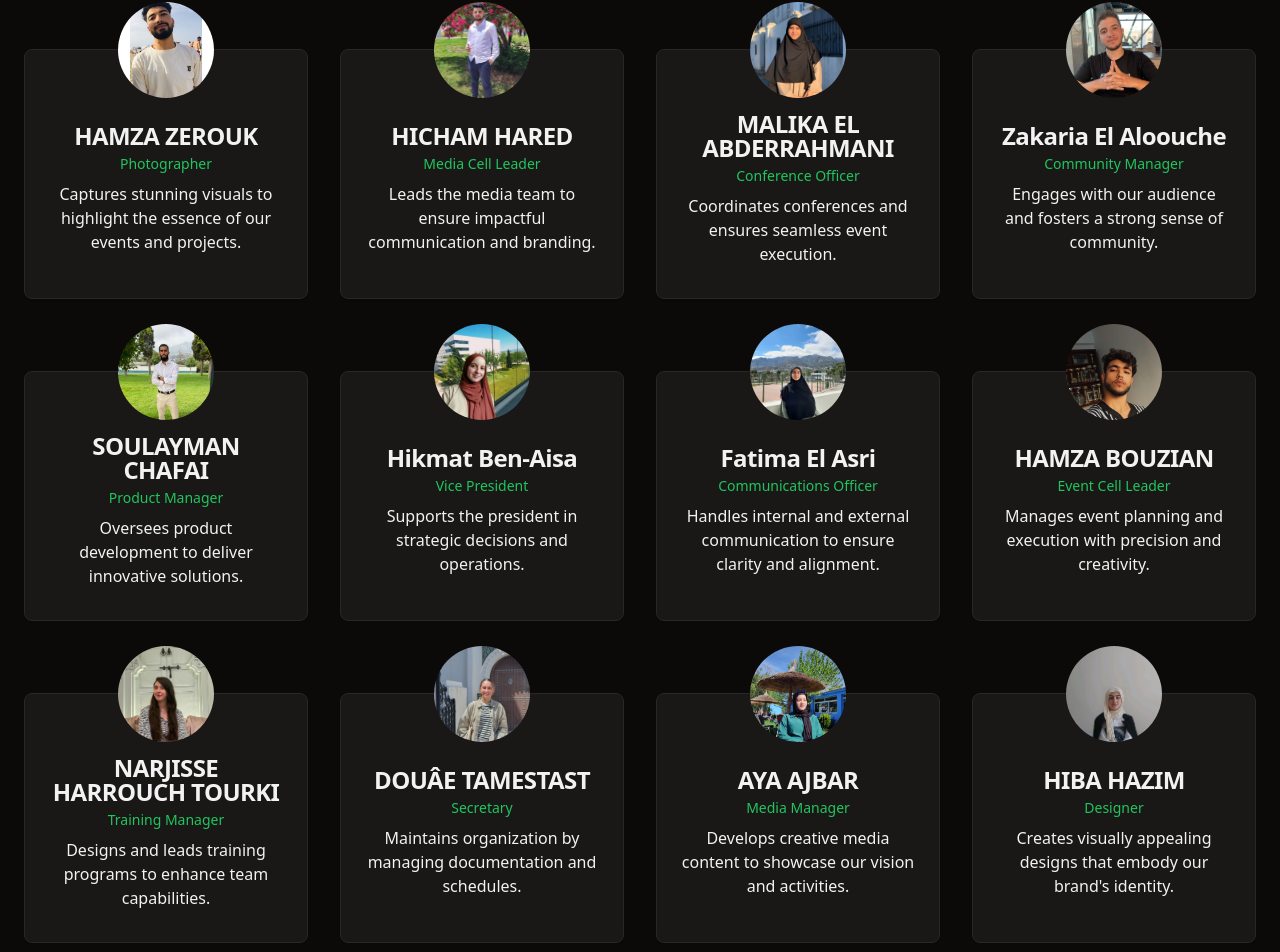
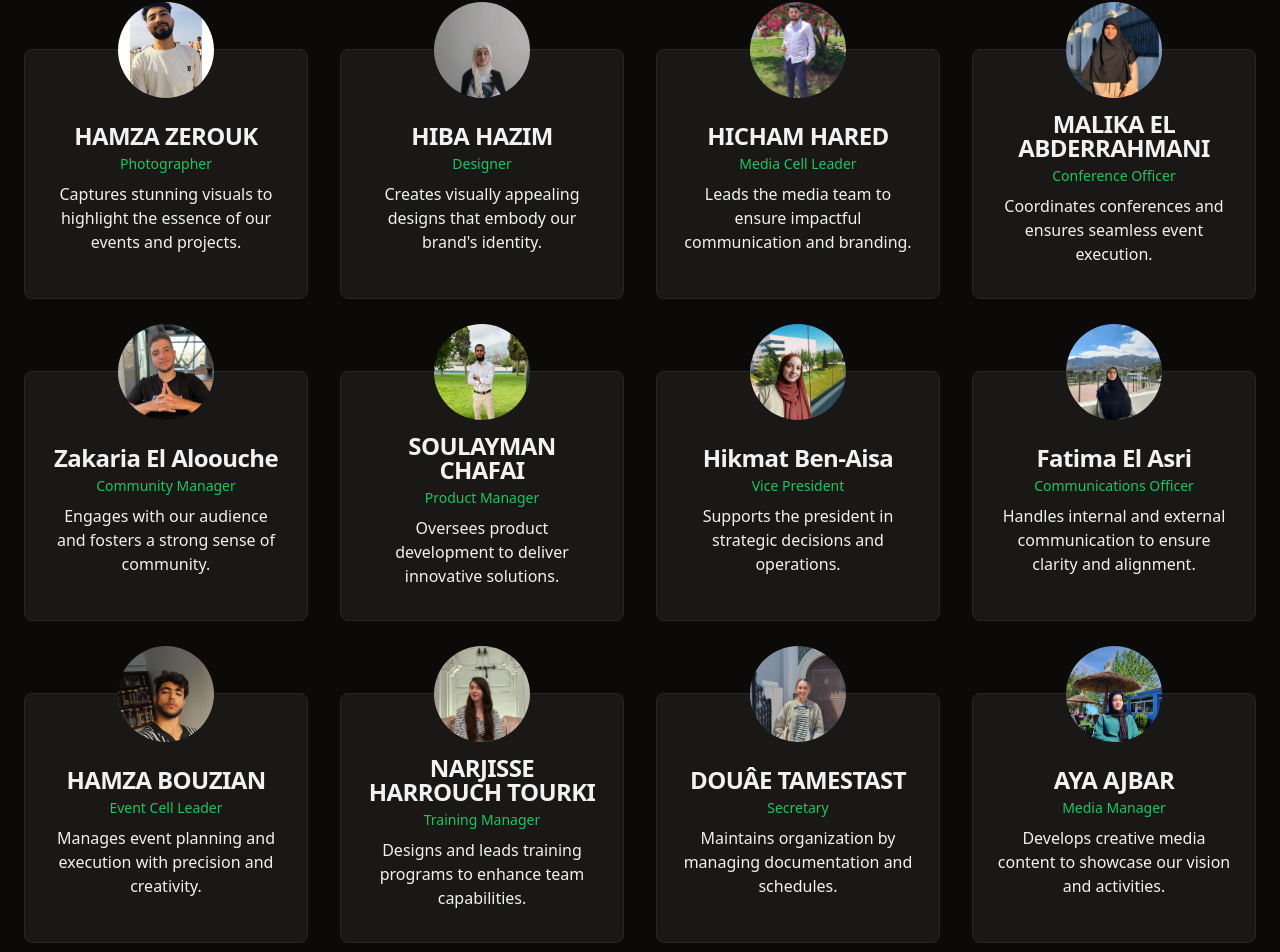
Before and after one commit to ismail-en-niou/landing_page_info4th, a React (Vite) app: page / in a window 1280 px wide. Shown: the part 3347-4299 px from the top of the page. Built offline with nearby package versions, Linux system fonts and the light colour scheme.

Commit message:
Update Team.tsx

```diff
--- a/src/components/Team.tsx
+++ b/src/components/Team.tsx
@@ -20,6 +20,12 @@ const teamList: TeamProps[] = [
     name: "HAMZA ZEROUK",
     position: "Photographer",
     description: "Captures stunning visuals to highlight the essence of our events and projects."
+  },
+  {
+    imageUrl: "./club/13.jpg",
+    name: "HIBA HAZIM",
+    position: "Designer",
+    description: "Creates visually appealing designs that embody our brand's identity."
   },
   {
     imageUrl: "./club/2.jpg",
@@ -81,12 +87,6 @@ const teamList: TeamProps[] = [
     position: "Media Manager",
     description: "Develops creative media content to showcase our vision and activities."
   },
-  {
-    imageUrl: "./club/13.jpg",
-    name: "HIBA HAZIM",
-    position: "Designer",
-    description: "Creates visually appealing designs that embody our brand's identity."
-  },
 ];
 
 export const Team = () => {
```
